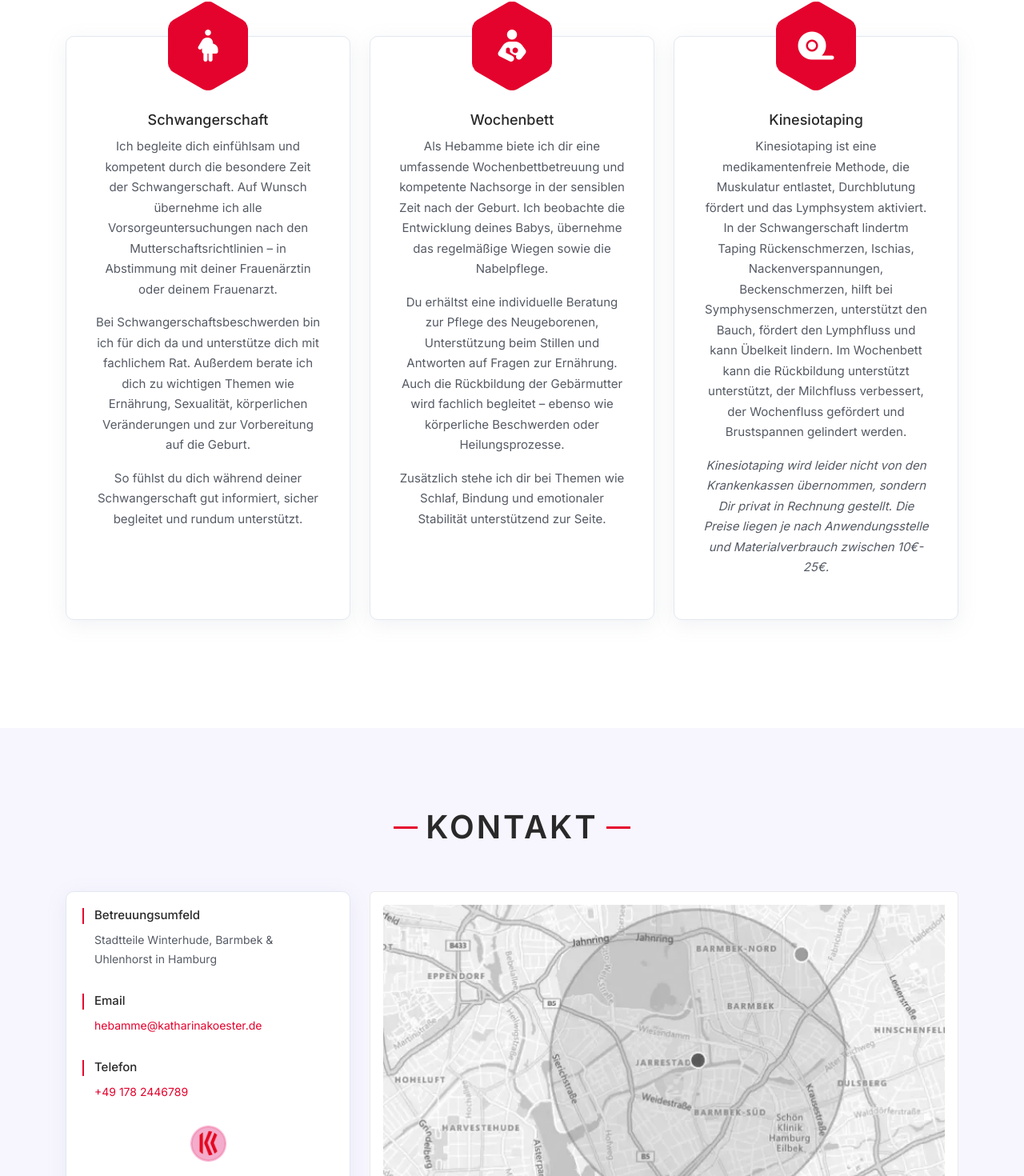
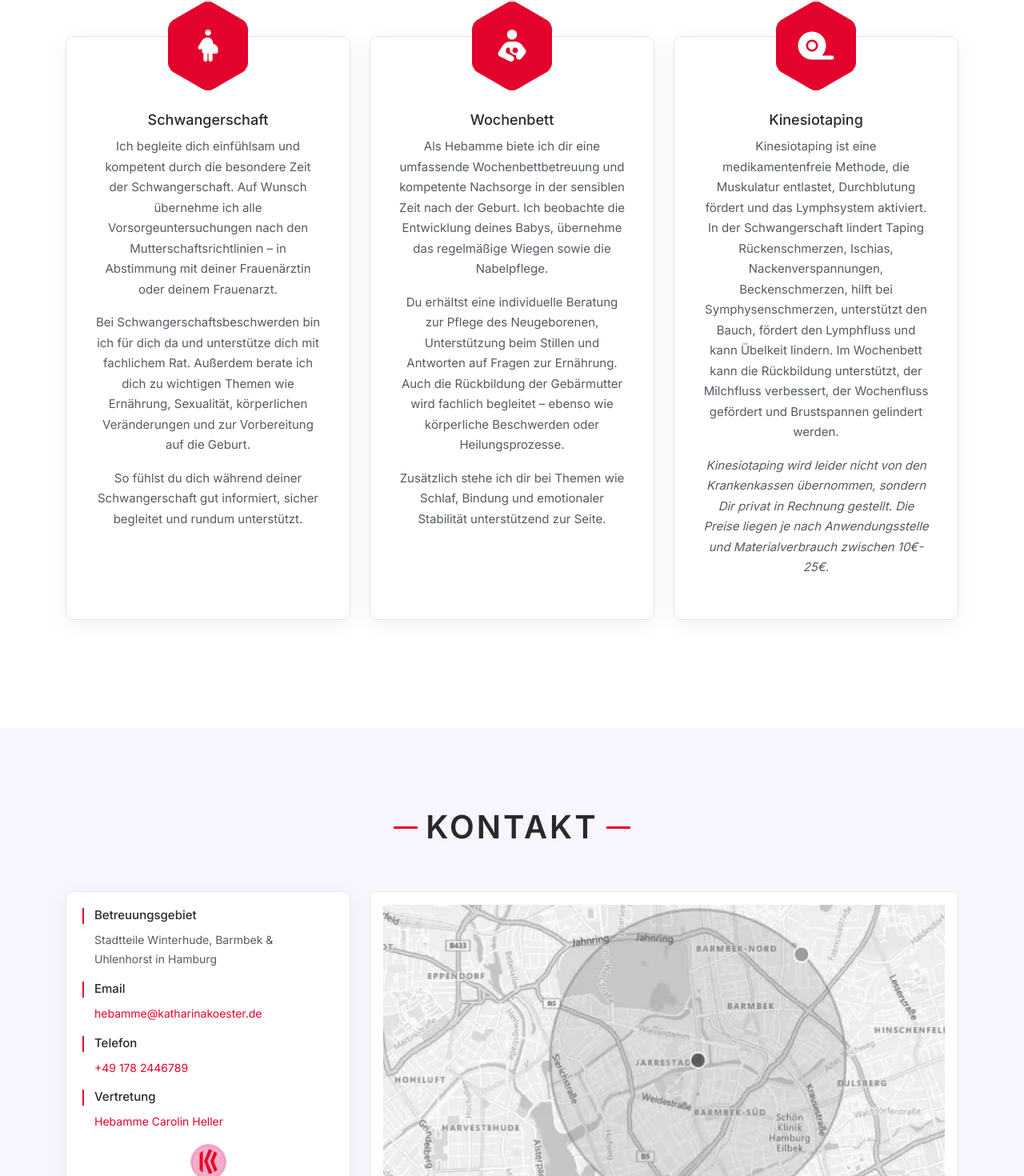
Before and after one commit to kathakoester/kathakoester.github.io, a React (Create React App) app: page / in a window 1280 px wide. Shown: the part 1586-3056 px from the top of the page at 80% size. Built offline with nearby package versions, Linux system fonts and the light colour scheme.

Commit message:
add favicon

```diff
--- a/src/Components/ContactUs.js
+++ b/src/Components/ContactUs.js
@@ -17,7 +17,7 @@ export default function ContactUs() {
                             <div className="contact-info">
                                 <div className="contact-name">
                                     <div className="sm-title">
-                                        <h3>Betreuungsumfeld</h3>
+                                        <h3>Betreuungsgebiet</h3>
                                     </div>
                                     <p>
                                         Stadtteile Winterhude, Barmbek & Uhlenhorst in
@@ -35,6 +35,12 @@ export default function ContactUs() {
                                         <h3>Telefon</h3>
                                     </div>
                                     <p><a href="tel:+491782446789">+49 178 2446789</a></p>
+                                </div>
+                                <div className="contact-name">
+                                    <div className="sm-title">
+                                        <h3>Vertretung</h3>
+                                    </div>
+                                    <p><a href="https://www.carolinheller.de/" target="_blank">Hebamme Carolin Heller</a></p>
                                 </div>
                                 <div className="contact-logo">
                                     <img src="img/katharina-logo.png" alt="Logo Hebamme Katharina Köster" />
--- a/src/Components/Services.js
+++ b/src/Components/Services.js
@@ -72,10 +72,10 @@ export default function Services() {
                                     <p>
                                         Kinesiotaping ist eine medikamentenfreie Methode, die Muskulatur entlastet,
                                         Durchblutung fördert und das Lymphsystem aktiviert. In der Schwangerschaft
-                                        lindertm Taping Rückenschmerzen, Ischias, Nackenverspannungen, Beckenschmerzen,
+                                        lindert Taping Rückenschmerzen, Ischias, Nackenverspannungen, Beckenschmerzen,
                                         hilft bei Symphysenschmerzen, unterstützt den Bauch, fördert den Lymphfluss
-                                        und kann Übelkeit lindern. Im Wochenbett kann die Rückbildung unterstützt
-                                        unterstützt, der Milchfluss verbessert, der Wochenfluss gefördert und Brustspannen
+                                        und kann Übelkeit lindern. Im Wochenbett kann die Rückbildung unterstützt,
+                                        der Milchfluss verbessert, der Wochenfluss gefördert und Brustspannen
                                         gelindert werden.
                                     </p>
                                     <p>
--- a/src/assets/scss/scss/_style.scss
+++ b/src/assets/scss/scss/_style.scss
@@ -527,7 +527,7 @@ body {
     height: 100%;
     .contact-name {
         padding-left: 15px;
-        padding-bottom: 15px;
+        //padding-bottom: 15px;
         font-size: 14px;
     }
 
```
Also changed, not shown: public/favicon.png (added), 1 other file (tests, documents, lock files or other folders).
